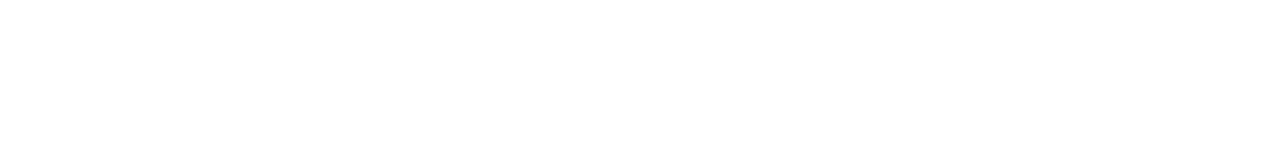
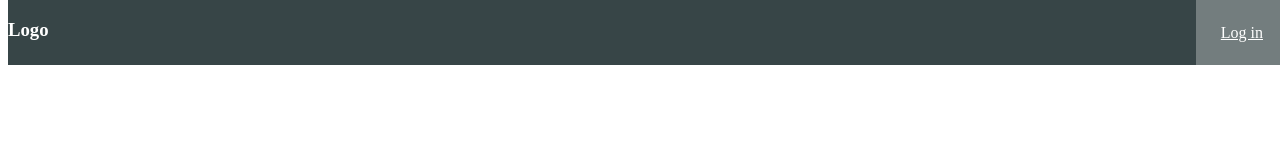
Before and after one commit to Asebodi/ceb-ugm-a23, a plain HTML site: page index.html in a window 1280 px wide. Drawn offline with Linux system fonts and the light colour scheme.

Commit message:
Baru header seadanya

```diff
--- a/index.css
+++ b/index.css
@@ -1,7 +1,42 @@
 /* Silahkan isi CSS dibawah bagian komentar dari masing-masing komponen tugas */
 
 /* Header */
+header {
+  height: 65px;
+  width: 100%;
+  background-color: rgba(34, 49, 52, 0.9);
+  position: fixed;
+  top: 0;
+  z-index: 10
+}
 
+.logo{
+  width: 124px;
+  margin-top: 20px;
+  margin-left: 100px;
+}
+
+.header-right:hover{
+  background-color: rgba(255, 255, 255, 0.5);
+}
+
+.header-right a{
+  line-height: 65px;
+  padding: 0 25px;
+  color: white;
+  display: block;
+}
+
+.header-left {
+  float: left;
+  color: white;
+}
+
+.header-right {
+  float: right;
+  background-color: rgba(255, 255, 255, 0.3);
+  transition: all 0.5s;
+}
 
 
 /* Main */
--- a/index.html
+++ b/index.html
@@ -13,7 +13,12 @@
 <body>
   <header>
     <div class="header-container">
-
+      <div class="header-left">
+        <h3>Logo</h3>
+      </div>
+      <div class="header-right">
+        <a href="#">Log in</a>
+      </div>
     </div>
   </header>
 
```
